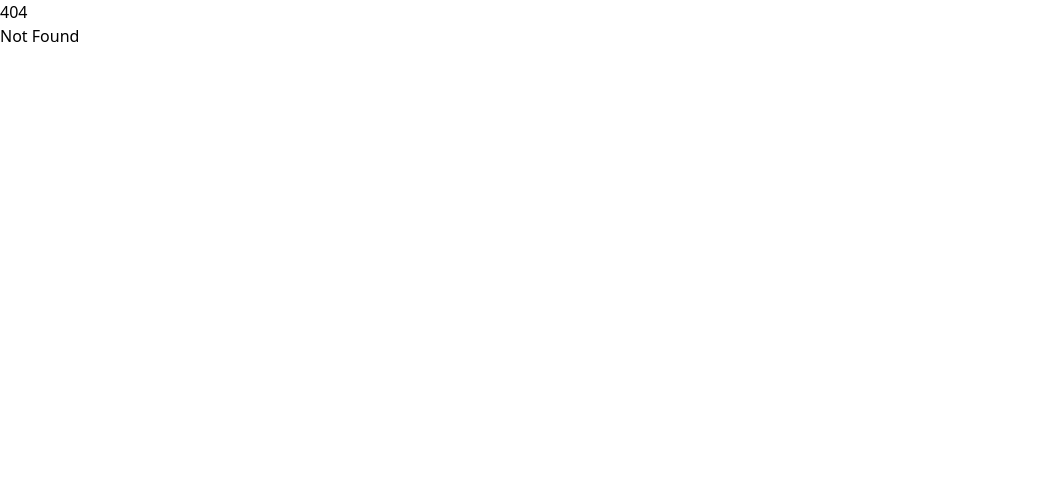
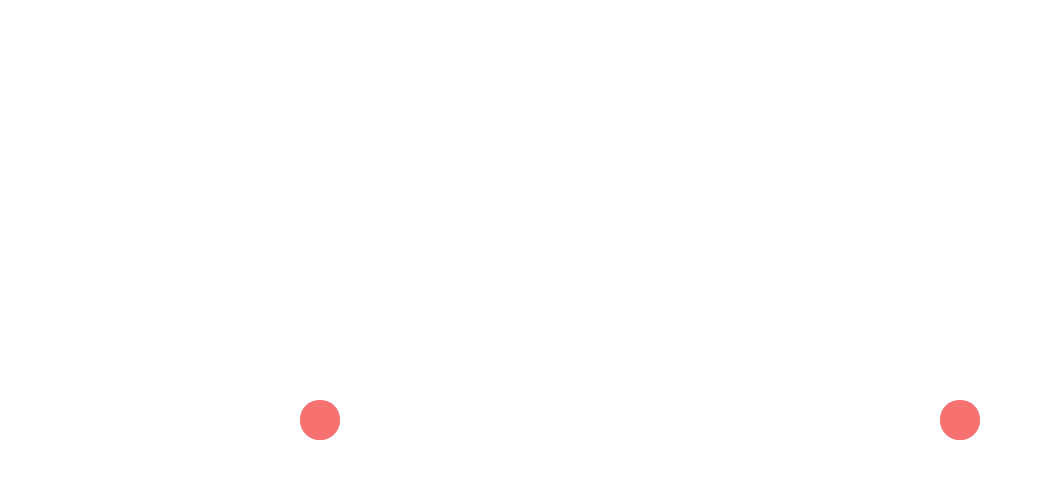
Before and after one commit to plachenko/codesigner, a SvelteKit app: page /keyboard in a window 1280 px wide. Before the commit this address had no page. Shown: the top 478 px of the page, without its empty margins (0-1043 px from the left). Built offline with nearby package versions, Linux system fonts and the light colour scheme.

Commit message:
removing settings and adding a keyboard

```diff
--- a/src/routes/+page.svelte
+++ b/src/routes/+page.svelte
@@ -171,9 +171,13 @@
                 { connectHandler }
                 />
 		{:else}
+        <!--
+
+
 			<Settings
                 {popoverOpenEvt}
                 />
+        -->
 
 			<div class="flex w-full gap-2 border-b-2 pb-3">
                 <div class="relative flex w-full">
--- /dev/null
+++ b/src/routes/keyboard/+page.svelte
@@ -0,0 +1,19 @@
+<script>
+
+</script>
+
+
+<div class="flex flex-1 justify-center items-center h-full">
+
+    {#each Array(2) as dot}
+        <div class="w-full relative flex justify-center">
+            <div class="absolute rounded-full bg-red-400 size-10"></div>
+            <div class="absolute rounded-full bg-red-400 size-10"></div>
+        </div>
+    {/each}
+
+</div>
+
+<style>
+
+</style>
```
